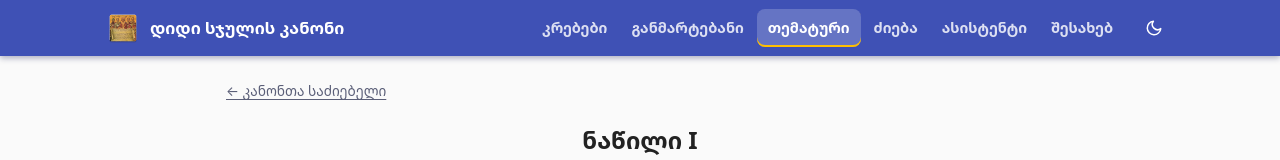
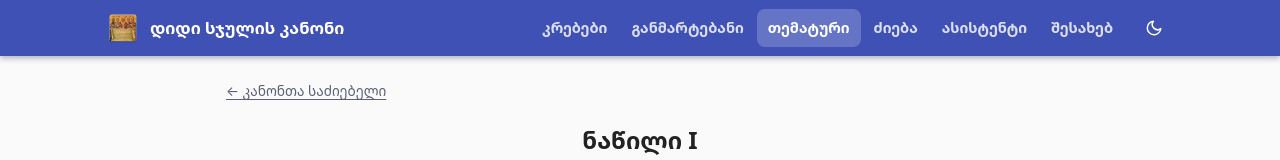
Before and after one commit to tedo881/kanoni, a Next.js app: page /parts/1 in a window 1280 px wide. Shown: the top 160 px of the page. Built offline with nearby package versions, Linux system fonts and the light colour scheme.

Commit message:
mcire: მცირე სჯულის კანონი

```diff
--- a/app/globals.css
+++ b/app/globals.css
@@ -75,7 +75,7 @@ main.wrap > :first-child:not(.hero-img) { margin-top: 24px; }
 .nav { display: flex; gap: 2px; flex-wrap: nowrap; white-space: nowrap; }
 .nav a { padding: 7px 11px; border-radius: 8px; text-decoration: none; color: rgba(255, 255, 255, 0.82); font-size: 0.92rem; font-weight: 600; }
 .nav a:hover { background: rgba(255, 255, 255, 0.14); color: #fff; }
-.nav a[aria-current="page"] { background: rgba(255, 255, 255, 0.2); color: #fff; box-shadow: inset 0 -2px 0 var(--gold); }
+.nav a[aria-current="page"] { background: rgba(255, 255, 255, 0.2); color: #fff; }
 .icon-btn { border: 0; background: transparent; color: #fff; border-radius: 50%; width: 40px; height: 40px; display: inline-grid; place-items: center; cursor: pointer; }
 .icon-btn:hover { background: rgba(255, 255, 255, 0.16); }
 .site-footer { background: var(--primary-dark); color: rgba(255, 255, 255, 0.8); padding: 22px 0 30px; font-size: 0.82rem; border-top: 3px solid var(--gold); }
@@ -225,7 +225,7 @@ body:has(.home) .site-footer { background: rgba(10, 14, 70, 0.8); }
   .nav.open { display: flex; }
   .nav a { padding: 14px 14px; font-size: 1.02rem; color: #fff; border-radius: 10px; border-bottom: 1px solid rgba(255, 255, 255, 0.08); }
   .nav a:last-child { border-bottom: 0; }
-  .nav a[aria-current="page"] { box-shadow: inset 3px 0 0 var(--gold); }
+  .nav a[aria-current="page"] { background: rgba(255, 255, 255, 0.16); }
 }
 @media (max-width: 640px) {
   html { -webkit-text-size-adjust: 100%; }
@@ -307,8 +307,8 @@ body:has(.home) .site-footer { background: rgba(10, 14, 70, 0.8); }
 .prose sup.fn { font-size: 0.7em; line-height: 0; margin-left: 1px; }
 .prose sup.fn a { color: var(--link); text-decoration: none; font-weight: 700; padding: 0 2px; border-radius: 4px; }
 .prose sup.fn a:hover, .prose sup.fn a:focus-visible { background: color-mix(in srgb, var(--gold) 40%, transparent); }
+.prose .fnlist p.fnote:target { background: color-mix(in srgb, var(--gold) 30%, transparent); }
 .prose .fnlist p.fnote { font-size: 0.86em; line-height: 1.55; margin-bottom: 0.6em; color: var(--ink-soft); text-align: left; scroll-margin-top: 140px; }
-.prose .fnlist p.fnote:target { background: color-mix(in srgb, var(--gold) 30%, transparent); }
 .fnpop { position: fixed; left: 50%; bottom: 14px; transform: translateX(-50%); width: min(680px, calc(100% - 24px)); max-height: 46vh; overflow: auto; z-index: 60;
   background: var(--surface); color: var(--ink); border: 1px solid var(--gold); border-radius: 12px; padding: 10px 14px 12px; box-shadow: 0 8px 30px rgba(0,0,0,.35); font-size: 0.92rem; line-height: 1.6; }
 .fnpop b { color: var(--primary-dark); }
```
